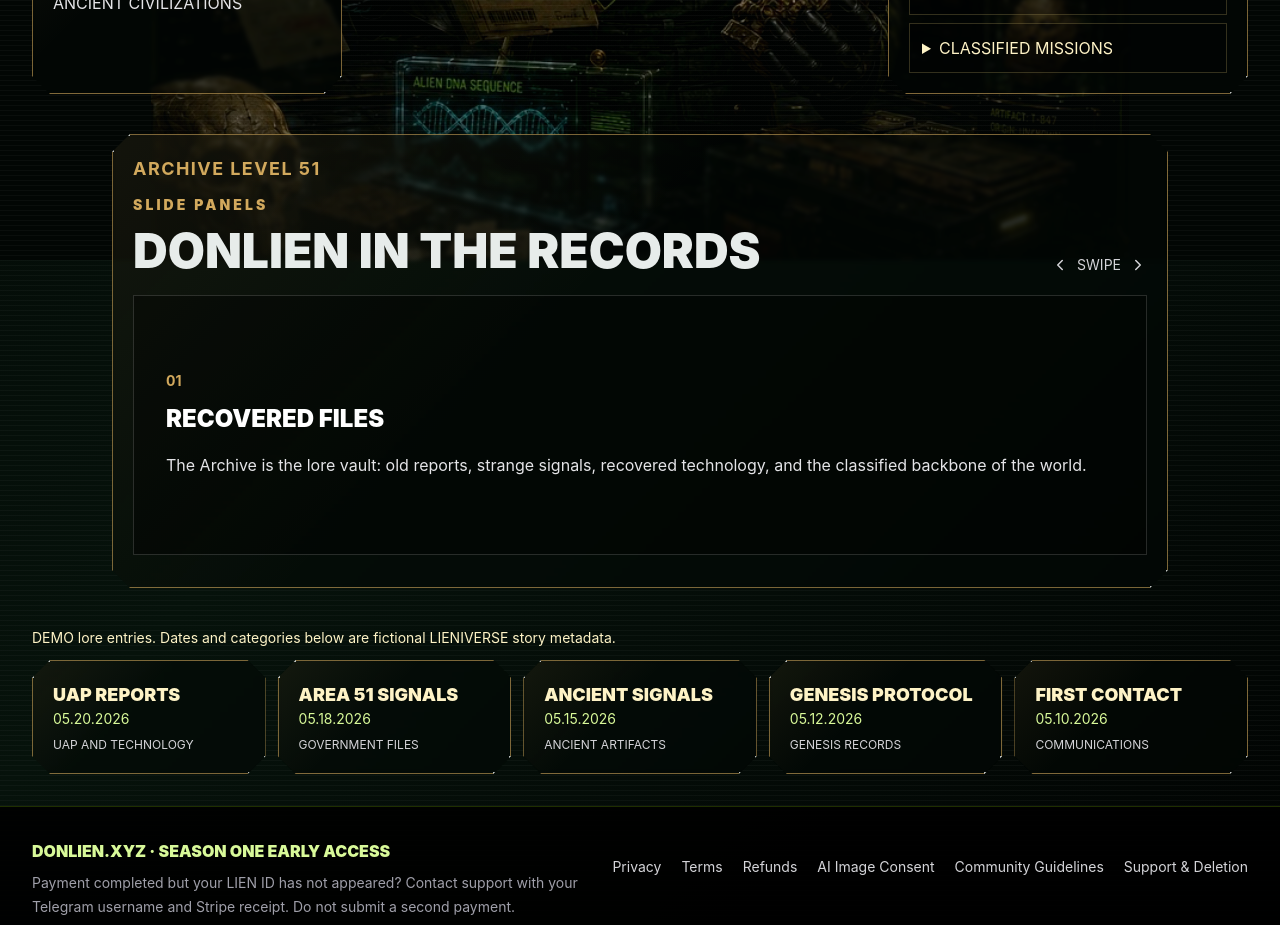
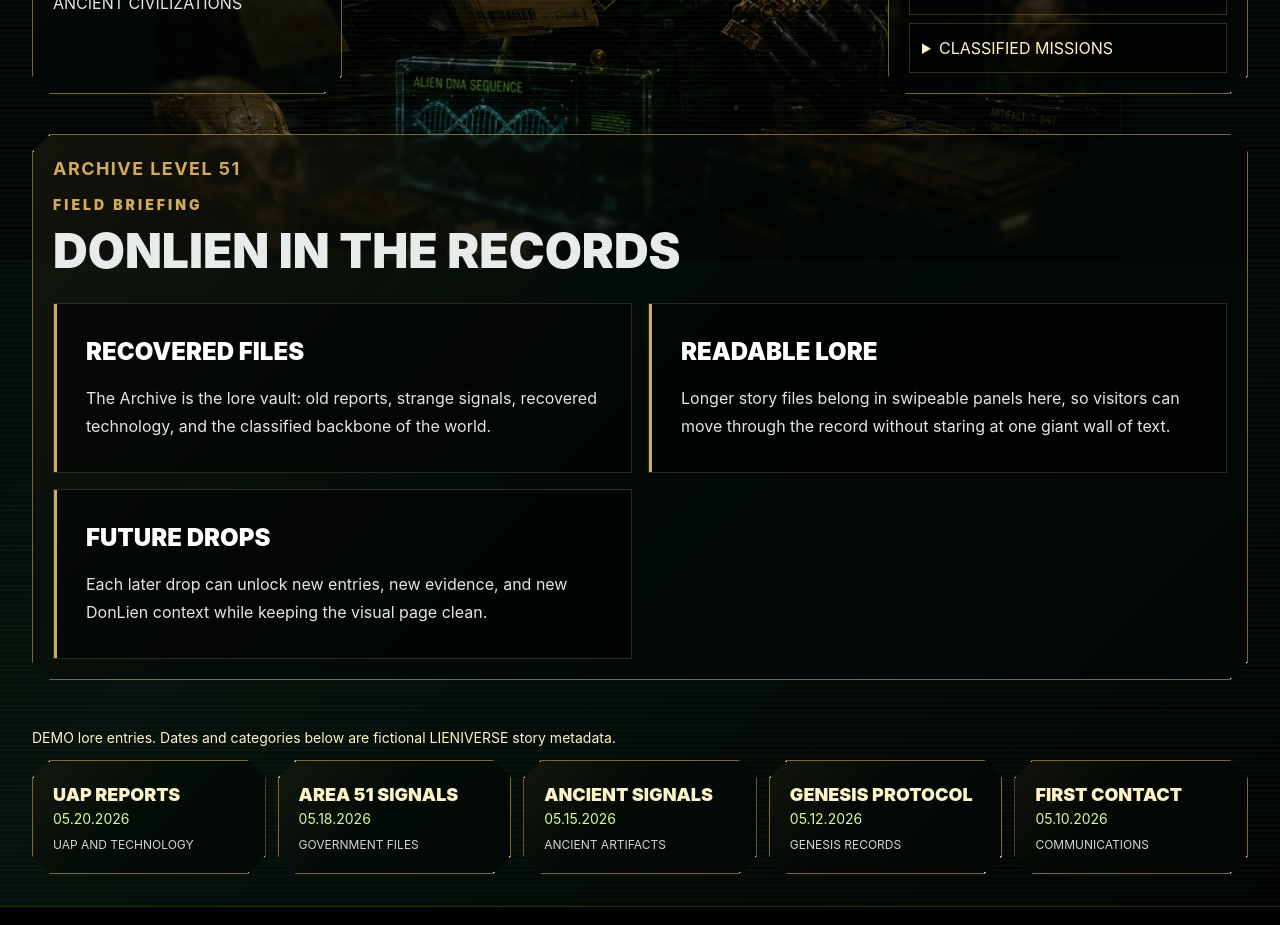
Before and after one commit to justnexuslabs/donlien-os, a Next.js app: page /archive in a window 1280 px wide. Shown: the part 540-1465 px from the top of the page. Built offline with nearby package versions, Linux system fonts and the light colour scheme.

Commit message:
fix: replace demo sliders with briefing sections

```diff
--- a/components/DonLienStoryDeck.tsx
+++ b/components/DonLienStoryDeck.tsx
@@ -1,7 +1,4 @@
-"use client";
-
-import { useRef, type KeyboardEvent } from "react";
-import { ChevronLeft, ChevronRight } from "lucide-react";
+import type { CSSProperties } from "react";
 import { HudPanel } from "./HudPanel";
 
 type Slide = {
@@ -22,64 +19,25 @@ export function DonLienStoryDeck({
   slides,
   accent = "#39FF14",
 }: DonLienStoryDeckProps) {
-  const scrollerRef = useRef<HTMLDivElement>(null);
-
-  function handleDeckKeyDown(event: KeyboardEvent<HTMLDivElement>) {
-    const scroller = scrollerRef.current;
-    if (!scroller) return;
-
-    if (event.key === "ArrowLeft" || event.key === "ArrowRight") {
-      event.preventDefault();
-      scroller.scrollBy({
-        left: event.key === "ArrowLeft" ? -scroller.clientWidth : scroller.clientWidth,
-        behavior: "smooth",
-      });
-      return;
-    }
-
-    if (event.key === "Home" || event.key === "End") {
-      event.preventDefault();
-      scroller.scrollTo({
-        left: event.key === "Home" ? 0 : scroller.scrollWidth,
-        behavior: "smooth",
-      });
-    }
-  }
-
   return (
-    <section className="mx-auto max-w-[1120px] overflow-hidden px-4 pb-10 md:px-8">
+    <section className="mx-auto w-full max-w-[1320px] px-4 pb-12 md:px-8">
       <HudPanel title={eyebrow} accent={accent}>
-        <div className="mb-5 grid min-w-0 gap-3 overflow-hidden">
+        <div className="mb-7 max-w-4xl">
           <p className="font-display text-sm font-black uppercase tracking-[0.22em]" style={{ color: accent }}>
-            Slide Panels
+            Field Briefing
           </p>
-          <div className="grid gap-4 md:grid-cols-[1fr_auto] md:items-end">
-            <h2 className="font-display max-w-full break-words text-3xl font-black uppercase leading-none sm:text-4xl md:text-5xl">
-              {title}
-            </h2>
-            <div className="flex shrink-0 items-center gap-2 text-sm uppercase text-zinc-300">
-              <ChevronLeft size={18} />
-              Swipe
-              <ChevronRight size={18} />
-            </div>
-          </div>
+          <h2 className="font-display mt-3 break-words text-3xl font-black uppercase leading-none sm:text-4xl md:text-5xl">
+            {title}
+          </h2>
         </div>
-        <div
-          className="grid w-full max-w-full auto-cols-[100%] grid-flow-col snap-x snap-mandatory overflow-x-auto overscroll-x-contain scroll-smooth pb-3 [-ms-overflow-style:none] [scrollbar-width:none] [&::-webkit-scrollbar]:hidden"
-          aria-label={`${title} swipe panels`}
-          onKeyDown={handleDeckKeyDown}
-          ref={scrollerRef}
-          tabIndex={0}
-        >
-          {slides.map((slide, index) => (
+        <div className="grid gap-4 md:grid-cols-2" aria-label={`${title} briefing sections`}>
+          {slides.map((slide) => (
             <article
-              className="grid min-h-[260px] min-w-0 max-w-full snap-center content-center overflow-hidden border border-white/15 bg-black/34 p-6 sm:p-8"
+              className="border border-white/15 bg-black/55 p-6 shadow-[inset_3px_0_0_var(--briefing-accent)] sm:p-8"
+              style={{ "--briefing-accent": accent } as CSSProperties}
               key={slide.title}
             >
-              <p className="font-display text-sm font-bold uppercase" style={{ color: accent }}>
-                {String(index + 1).padStart(2, "0")}
-              </p>
-              <h3 className="font-display mt-3 break-words text-2xl font-black uppercase text-white">{slide.title}</h3>
+              <h3 className="font-display break-words text-2xl font-black uppercase text-white">{slide.title}</h3>
               <p className="mt-4 break-words text-base leading-7 text-zinc-200">{slide.copy}</p>
             </article>
           ))}
```
